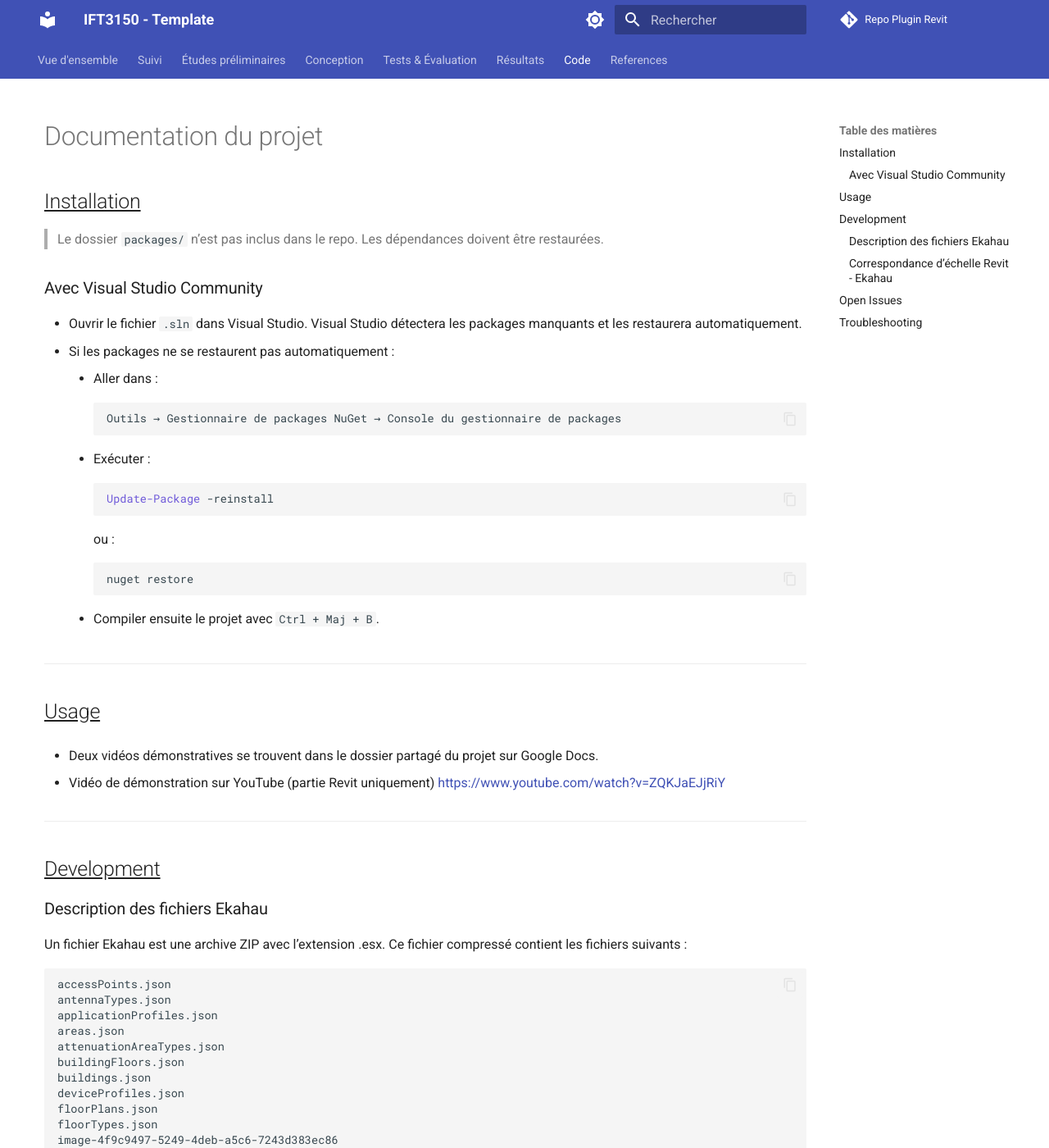
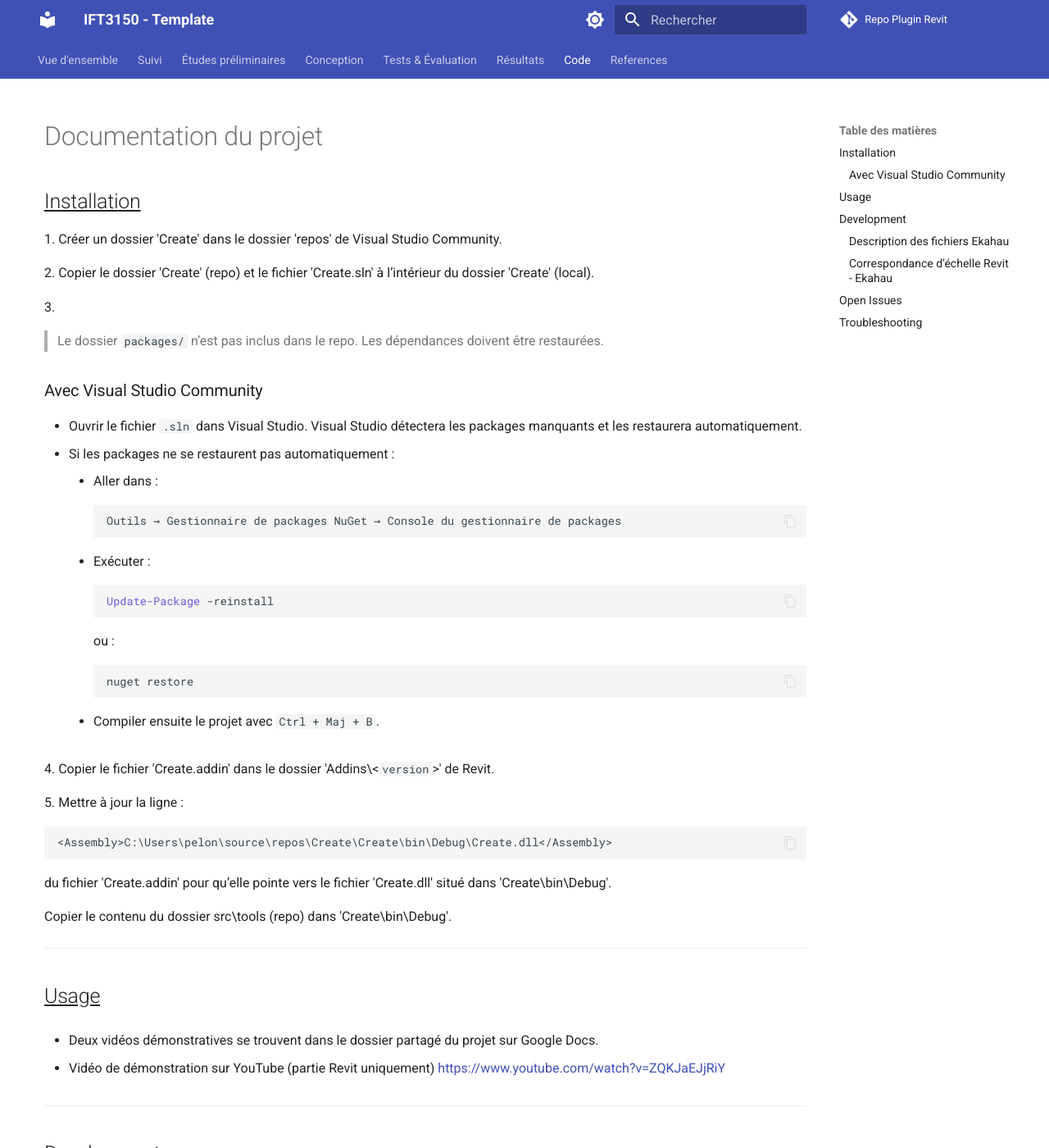
Before and after one commit to protolabo/plugin-revit, an MkDocs documentation site: the page built from docs/code.md, in a window 1280 px wide and 1400 px high. Shown: the whole window at 82% size. Built offline with MkDocs 1.6.1 and Material for MkDocs 9.7.7, drawn with Linux system fonts in a browser that asks for light colours; comment, search, counter and statistics services are not loaded.

Commit message:
add Tools folder

````diff
--- a/docs/code.md
+++ b/docs/code.md
@@ -2,6 +2,13 @@
 
 ## <u>Installation</u>
 
+1.
+Créer un dossier 'Create' dans le dossier 'repos' de Visual Studio Community.
+
+2.
+Copier le dossier 'Create' (repo) et le fichier 'Create.sln' à l’intérieur du dossier 'Create' (local).
+
+3.
 > Le dossier `packages/` n’est pas inclus dans le repo. Les dépendances doivent être restaurées.
 
 ### Avec Visual Studio Community
@@ -25,6 +32,19 @@
         ```
 
     - Compiler ensuite le projet avec `Ctrl + Maj + B`.
+
+4.
+Copier le fichier 'Create.addin' dans le dossier 'Addins\<`version`>' de Revit.
+
+5.
+Mettre à jour la ligne :
+  ```
+  <Assembly>C:\Users\pelon\source\repos\Create\Create\bin\Debug\Create.dll</Assembly>
+  ```
+
+du fichier 'Create.addin' pour qu’elle pointe vers le fichier 'Create.dll' situé dans 'Create\bin\Debug'.
+
+Copier le contenu du dossier src\tools (repo) dans 'Create\bin\Debug'.
 
 ---
 
````
Also changed, not shown: src/Tools/Resources/export.png (added), src/Tools/Resources/import.png (added), 14 other files.
